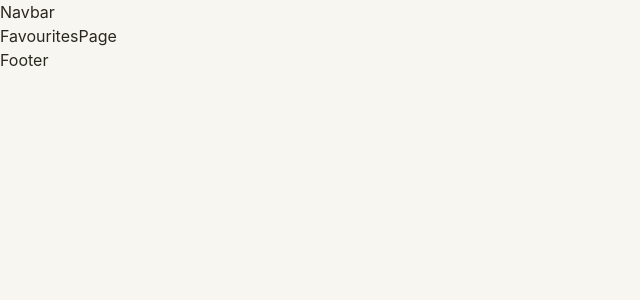
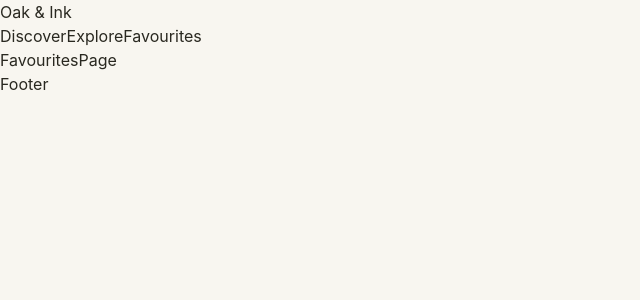
Before and after one commit to AtramAniket/QUOTES-APP, a React (Vite) app: page /favourites in a window 1280 px wide. Shown: the top 300 px of the page, without its empty margins (0-640 px from the left). Built offline with nearby package versions, Linux system fonts and the light colour scheme.

Commit message:
Added navbar and navigation links

```diff
--- a/src/Components/Layouts/Navbar.jsx
+++ b/src/Components/Layouts/Navbar.jsx
@@ -1,7 +1,29 @@
+import { NavLink } from "react-router";
+
 const Navbar = () => {
+  const getNavLinkClass = ({ isActive }) => {
+    isActive ? "nav-link active" : "nav-link";
+  };
+
   return (
-    <div>Navbar</div>
-  )
-}
+    <header>
+      <NavLink to="/" className="brand">
+        Oak & Ink
+      </NavLink>
 
-export default Navbar
+      <nav className="nav-links">
+        <NavLink to="/" end className={getNavLinkClass}>
+          Discover
+        </NavLink>
+        <NavLink to="/explore" className={getNavLinkClass}>
+          Explore
+        </NavLink>
+        <NavLink to="/favourites" className={getNavLinkClass}>
+          Favourites
+        </NavLink>
+      </nav>
+    </header>
+  );
+};
+
+export default Navbar;
```
